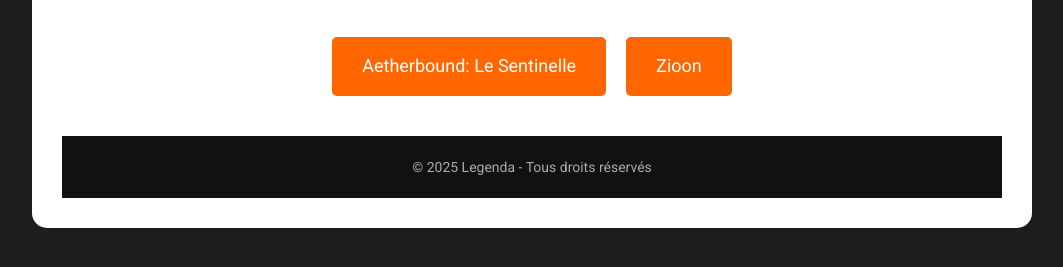
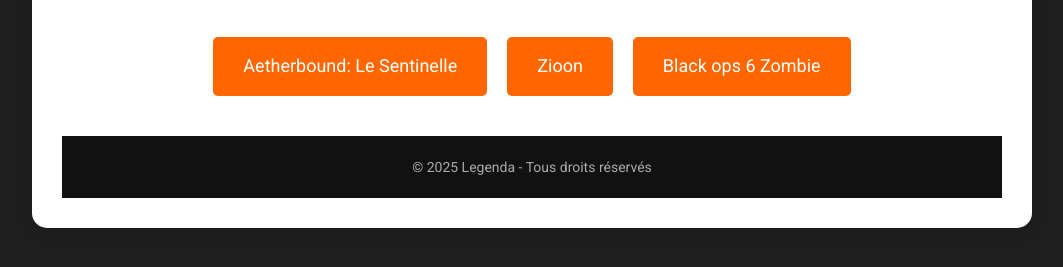
Before and after one commit to nathn1006/nathn1006.github.io, a plain HTML site: page index.html in a window 1280 px wide. Shown: the part 427-694 px from the top of the page, without its empty margins (108-1171 px from the left). Drawn offline with Linux system fonts and the light colour scheme.

Commit message:
Update index.html
ajout bo6 bouton

```diff
--- a/index.html
+++ b/index.html
@@ -198,6 +198,7 @@
             <div class="btn-container">
                 <a href="" class="btn">Aetherbound: Le Sentinelle</a>
                 <a href="../Zioon/index.html" class="btn">Zioon</a>
+                <a href="" class="btn">Black ops 6 Zombie</a>
             </div>
         </section>
 
```
